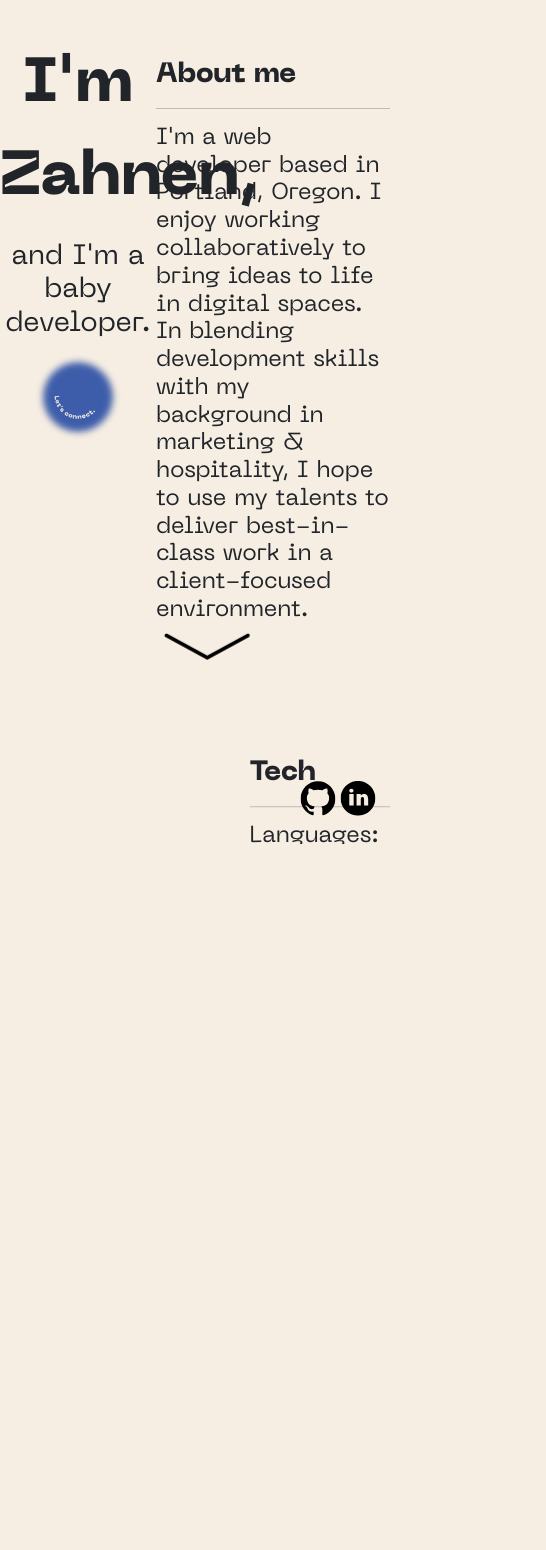
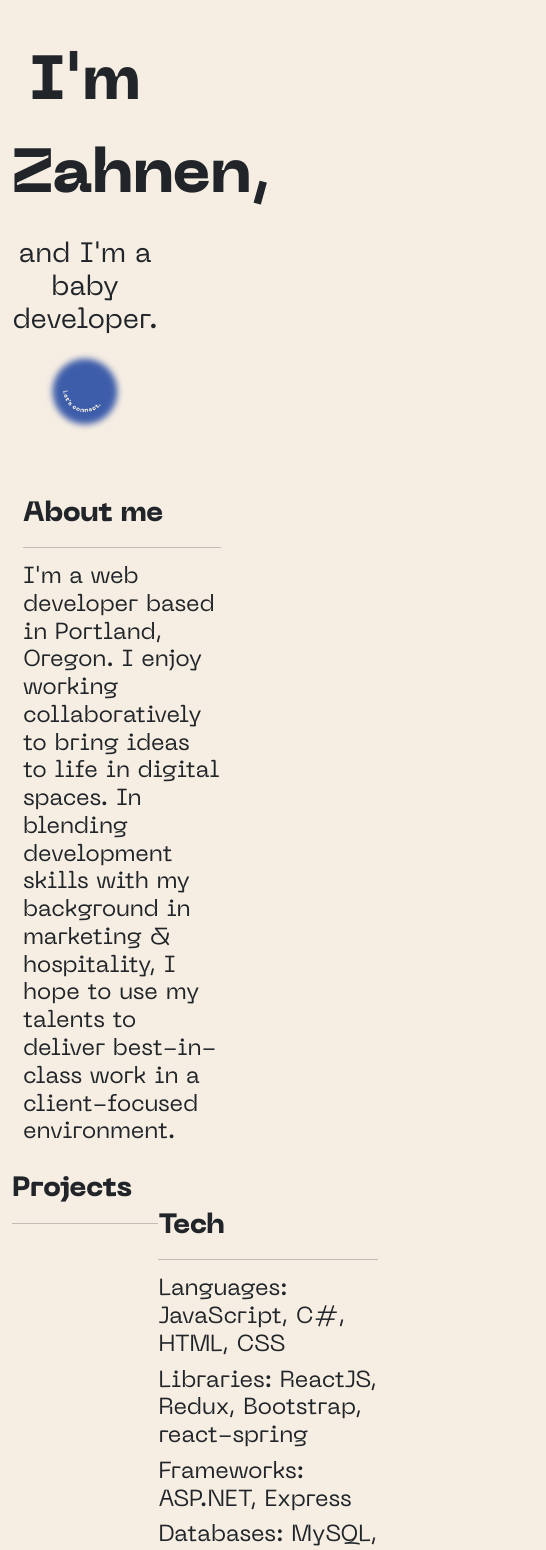
Before and after one commit to Zahnen/zahnen-co, a React (Create React App) app: page / in a window 390 px wide. Shown: the top 1550 px of the page, 546 px wide, since content can reach past the window. Before the commit the page ends 844 px from the top, so only its background shows below. Built offline with nearby package versions, Linux system fonts and the light colour scheme.

Commit message:
modify inline styles, attempt adding responsive/mobile components

```diff
--- a/package.json
+++ b/package.json
@@ -10,6 +10,7 @@
     "bootstrap": "^5.0.0-beta2",
     "react": "^17.0.1",
     "react-dom": "^17.0.1",
+    "react-responsive": "^8.2.0",
     "react-scripts": "4.0.3",
     "react-spring": "^8.0.27",
     "web-vitals": "^1.1.1"
--- a/src/components/About.js
+++ b/src/components/About.js
@@ -3,7 +3,7 @@ import React from 'react';
 function About() {
   return (
     <>
-      <div style={{marginTop: '15%', marginBottom: '2%', width: "60%"}}>
+      <div style={{marginTop: '15%', marginBottom: '2%', padding: '3%', width: "60%"}}>
         <h1><b>About me</b></h1>
         <hr />
         <h3>I'm a web developer based in Portland, Oregon. I enjoy working collaboratively to bring ideas to life in digital spaces. In blending development skills with my background in marketing & hospitality, I hope to use my talents to deliver best-in-class work in a client-focused environment.</h3>
--- a/src/components/App.js
+++ b/src/components/App.js
@@ -1,21 +1,34 @@
 import React from 'react';
 import Header from './Header';
+import SmallBody from './SmallBody';
 import Body from './Body';
 import Links from './Links';
+import { useMediaQuery } from 'react-responsive'
+
 
 const divStyle = {
   display: 'flex',
-  flexDirection: 'row'
+  overflowX: 'hidden',
+  overflowY: 'hidden'
 };
 
 function App() {
+  const isDesktopOrLaptop = useMediaQuery({query: '(min-width: 1224px)'})
+  const isTabletOrMobile = useMediaQuery({ query: '(max-width: 1224px)' })
   return (
     <>
-      <div style={divStyle}>
-        <Header />
-        <Body />
-      </div>
-      <Links />
+      {isDesktopOrLaptop &&
+      <>
+        <div style={divStyle}>
+          <Header />
+          <Body />
+        </div>
+        <Links />
+      </>}
+      {isTabletOrMobile &&
+        <>
+        <SmallBody />
+        </>}
     </>
   );
 }
--- a/src/components/Arrow.js
+++ /dev/null
@@ -1,12 +0,0 @@
-import React from 'react';
-import NavArrow from '../img/navarrow.svg';
-
-function Arrow() {
-  return (
-    <>
-      <img src={NavArrow} alt="Navigation Arrow Pointing Down" style={{marginRight: '1%'}}/>
-    </>
-  );
-}
-
-export default Arrow;
--- a/src/components/Body.js
+++ b/src/components/Body.js
@@ -4,7 +4,8 @@ import Projects from './Projects';
 import Tech from './Tech';
 import About from './About';
 import Personal from './Personal';
-import Arrow from './Arrow';
+import NavArrow from '../img/navarrow.svg';
+
 
 
 class Body extends React.Component {
@@ -17,10 +18,10 @@ class Body extends React.Component {
               <About />
             </ParallaxLayer>
             <ParallaxLayer offset={.7} speed={-0.1}>
-              <Arrow />
+              <img src={NavArrow} alt="Navigation Arrow Pointing Down" style={{marginRight: '1%'}}/>
             </ParallaxLayer>
             <ParallaxLayer offset={.8} speed={.6}>
-              <div style={{marginTop: '15%', width: "60%"}}>
+              <div style={{marginTop: '10%', width: "60%"}}>
                 <Tech />
               </div>
             </ParallaxLayer>
--- a/src/components/Personal.js
+++ b/src/components/Personal.js
@@ -3,7 +3,7 @@ import React from 'react';
 function Personal() {
   return (
     <>
-      <div style={{marginTop: '15%', width: "60%"}}>
+      <div style={{marginTop: '15%', padding: '3%', width: "60%"}}>
         <h1><b>Personal</b></h1>
         <hr />
         <h3>If I'm not coding, you'll probably find me baking, playing video games that frustrate me, watching sub-par television, collecting tiny things, etc.</h3>
--- /dev/null
+++ b/src/components/SmallBody.js
@@ -0,0 +1,22 @@
+import React from 'react';
+import SmallProjects from './SmallProjects';
+import Tech from './Tech';
+import About from './About';
+import Personal from './Personal';
+import Header from './Header';
+
+function SmallBody() {
+    return (
+      <>
+        <div className="container" style={{textAlign: 'center !important'}}>
+          <Header />
+          <About />
+          <Tech />
+          <SmallProjects />
+          <Personal />
+        </div>
+      </>
+    );
+  }
+
+export default SmallBody;
--- /dev/null
+++ b/src/components/SmallProjects.js
@@ -0,0 +1,47 @@
+import React from 'react';
+import SousChef from '../img/SousChefLogo.svg';
+import Guestly from '../img/GuestlyLogo.svg';
+import Paro from '../img/ParoLogo.svg';
+
+const divStyle = {
+	width: '60%',
+};
+
+function SmallProjects() {
+  return (
+    <>
+      <h1><b>Projects</b></h1>
+      <hr />
+      <div style={divStyle}>
+        <div className="container" style={{marginTop: '5%', padding: '3%'}}>
+          <a href="https://github.com/Zahnen/sous-chef" target="_blank" rel="noreferrer">
+            <div style={{width: '20rem', marginLeft: '20px', marginRight: '20px'}}>
+              <div className="card-body">
+                <img src={SousChef} alt="Sous Chef Application Logo"/>
+                <p className="card-text">Sous Chef simplifies the art of making food. Sous Chef is a straightforward recipe manager that helps declutter online recipes & simplify the process of keeping them.</p>
+              </div>
+            </div>
+          </a>
+          <a href="https://github.com/Zahnen/Guestly.Solution" target="_blank" rel="noreferrer">
+            <div style={{width: '20rem', marginLeft: '20px', marginRight: '20px'}}>
+              <div className="card-body">
+                <img src={Guestly} alt="Guestly Application Logo" style={{justifyContent: 'center'}}/>
+                <p className="card-text">Guestly is a customer relationship management tool designed for the hospitality industry. Guestly allows hotel staff to manage records of guest stays, track revenue performance, and sort through historical guest and reservation data. Developed to boost the efficacy of marketing efforts, Guestly offers relevance and engagement with its users' target audience.</p>
+              </div>
+            </div>
+          </a>
+          <a href="https://github.com/Zahnen/paro" target="_blank" rel="noreferrer">
+            <div style={{width: '20rem', marginLeft: '20px', marginRight: '20px'}}>
+              <div className="card-body">
+                <img src={Paro} alt="Paro Application Logo"/>
+                <p className="card-text">Paro exists to bridge the preferential rift between analog and digital listening. Paro allows users to discover new music digitally to connect with physically.</p>
+              </div>
+            </div>
+          </a>
+        </div>
+      </div>
+    </>
+  );
+}
+
+export default SmallProjects;
```
Also changed, not shown: 1 other file (tests, documents, lock files or other folders).
